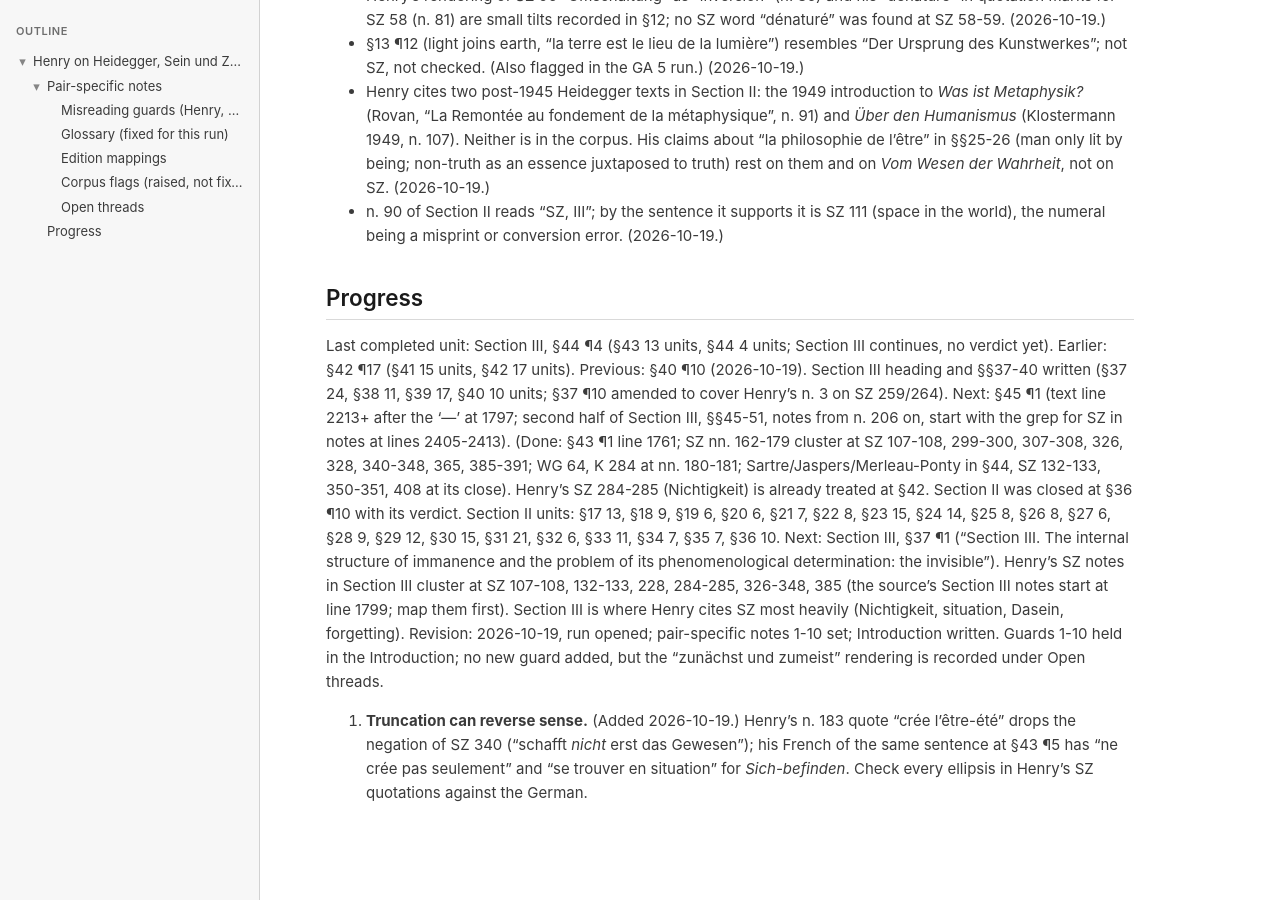
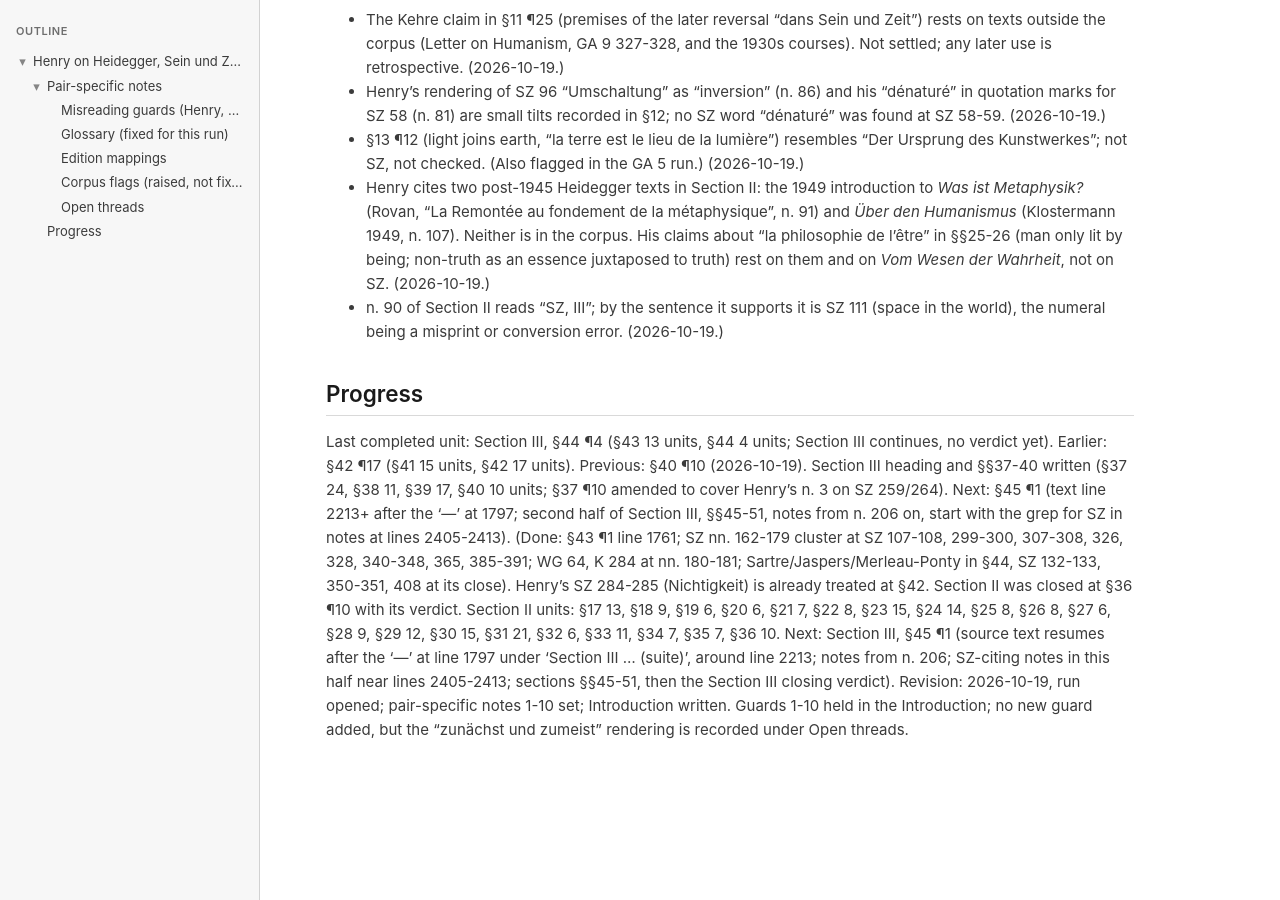
Before and after one commit to faultynode/commentaries, a Jekyll site: the page built from runs/henry-on-sz.md, in a window 1280 px wide and 900 px high, scrolled down 4340 px. Built offline with Jekyll 4.4.1, drawn with Linux system fonts in a browser that asks for light colours; our own code applies the rules of GitHub Pages for plain Markdown files; after the commit the page ends 5177 px from its top, so only the background shows below that; some of the changed text lies outside the part shown.

Commit message:
Henry on SZ: fix run file Progress and guard order
Co-Authored-By: Claude Sonnet 5.5 <noreply@anthropic.com>

```diff
--- a/runs/henry-on-sz.md
+++ b/runs/henry-on-sz.md
@@ -96,6 +97,5 @@ Output: outputs/henry-on-sz-comparative-commentary.md
 
 ## Progress
 Last completed unit: Section III, §44 ¶4 (§43 13 units, §44 4 units; Section III continues, no verdict yet). Earlier: §42 ¶17 (§41 15 units, §42 17 units). Previous: §40 ¶10 (2026-10-19). Section III heading and §§37-40 written (§37 24, §38 11, §39 17, §40 10 units; §37 ¶10 amended to cover Henry's n. 3 on SZ 259/264). Next: §45 ¶1 (text line 2213+ after the '---' at 1797; second half of Section III, §§45-51, notes from n. 206 on, start with the grep for SZ in notes at lines 2405-2413). (Done: §43 ¶1 line 1761; SZ nn. 162-179 cluster at SZ 107-108, 299-300, 307-308, 326, 328, 340-348, 365, 385-391; WG 64, K 284 at nn. 180-181; Sartre/Jaspers/Merleau-Ponty in §44, SZ 132-133, 350-351, 408 at its close). Henry's SZ 284-285 (Nichtigkeit) is already treated at §42. Section II was closed at §36 ¶10 with its verdict. Section II units: §17 13, §18 9, §19 6, §20 6, §21 7, §22 8, §23 15, §24 14, §25 8, §26 8, §27 6, §28 9, §29 12, §30 15, §31 21, §32 6, §33 11, §34 7, §35 7, §36 10.
-Next: Section III, §37 ¶1 ("Section III. The internal structure of immanence and the problem of its phenomenological determination: the invisible"). Henry's SZ notes in Section III cluster at SZ 107-108, 132-133, 228, 284-285, 326-348, 385 (the source's Section III notes start at line 1799; map them first). Section III is where Henry cites SZ most heavily (Nichtigkeit, situation, Dasein, forgetting).
+Next: Section III, §45 ¶1 (source text resumes after the '---' at line 1797 under 'Section III ... (suite)', around line 2213; notes from n. 206; SZ-citing notes in this half near lines 2405-2413; sections §§45-51, then the Section III closing verdict).
 Revision: 2026-10-19, run opened; pair-specific notes 1-10 set; Introduction written. Guards 1-10 held in the Introduction; no new guard added, but the "zunächst und zumeist" rendering is recorded under Open threads.
-17. **Truncation can reverse sense.** (Added 2026-10-19.) Henry's n. 183 quote "crée l'être-été" drops the negation of SZ 340 ("schafft *nicht* erst das Gewesen"); his French of the same sentence at §43 ¶5 has "ne crée pas seulement" and "se trouver en situation" for *Sich-befinden*. Check every ellipsis in Henry's SZ quotations against the German.
```
Also changed, not shown: other parts of runs/henry-on-sz.md (+1 -0 lines).
